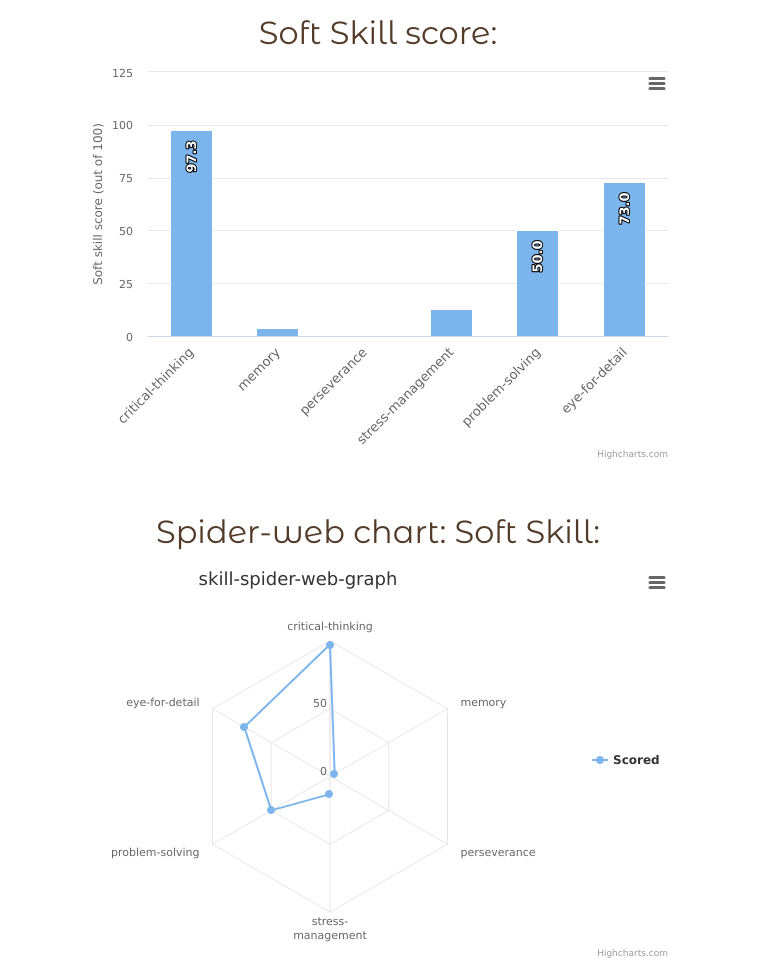
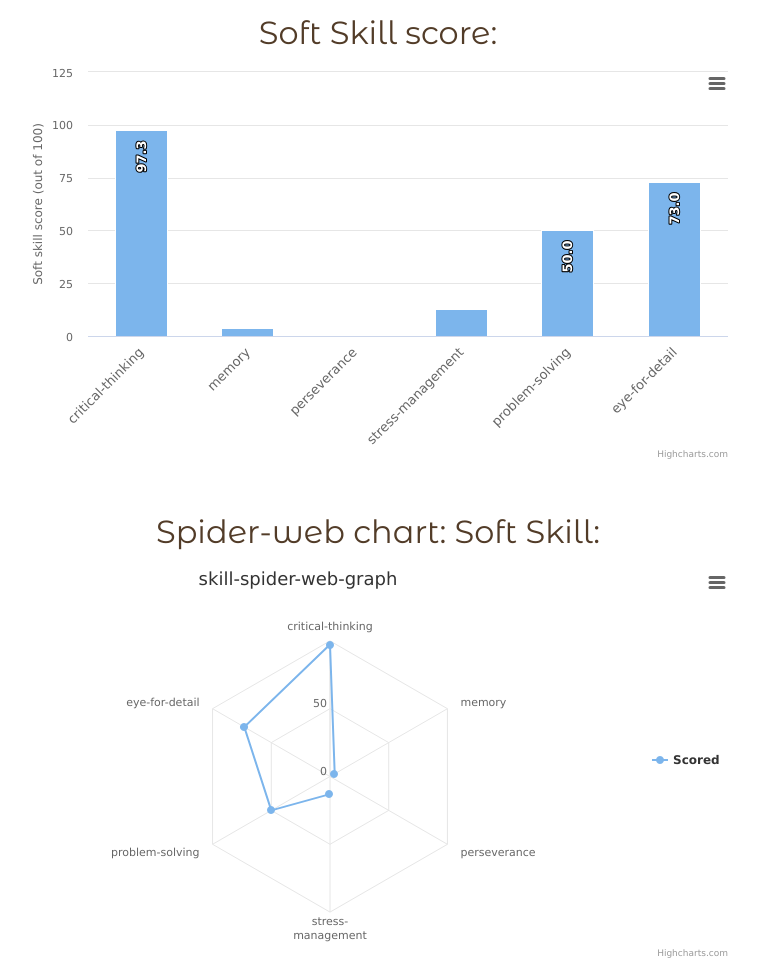
Before and after one commit to jhamadhav/elementalQuests, a website with bundled scripts: page public/gamePages/result.html in a window 1280 px wide. Shown: the part 305-1266 px from the top of the page, without its empty margins (262-1021 px from the left). Built offline with nearby package versions, Linux system fonts and the light colour scheme.

Commit message:
charts added to result

```diff
--- a/public/gamePages/result.html
+++ b/public/gamePages/result.html
@@ -77,17 +77,16 @@
 
             <div class="game-header">Soft Skill score: </div>
 
-            <div id="skill-bar-graph">
+            <div id="skill-bar-graph" class="highcharts"></div>
 
-            </div>
 
             <div class="game-header">Spider-web chart: Soft Skill: </div>
 
-            <div id="skill-spider-web-graph">
+            <div id="skill-spider-web-graph" class="highcharts"></div>
+        </div>
 
-            </div>
 
-        </div>
+    </div>
     </div>
 
 </body>
--- /dev/null
+++ b/public/styles/_highcharts.scss
@@ -0,0 +1,4 @@
+.highcharts {
+    width: 90%;
+    max-width: 800px;
+}
--- a/public/styles/result.scss
+++ b/public/styles/result.scss
@@ -1,4 +1,4 @@
-@import "./game";
+@import "./game", "./highcharts";
 
 #total-score {
     font-size: xx-large;
```
Also changed, not shown: public/styles/result.min.css, 1 other file.
